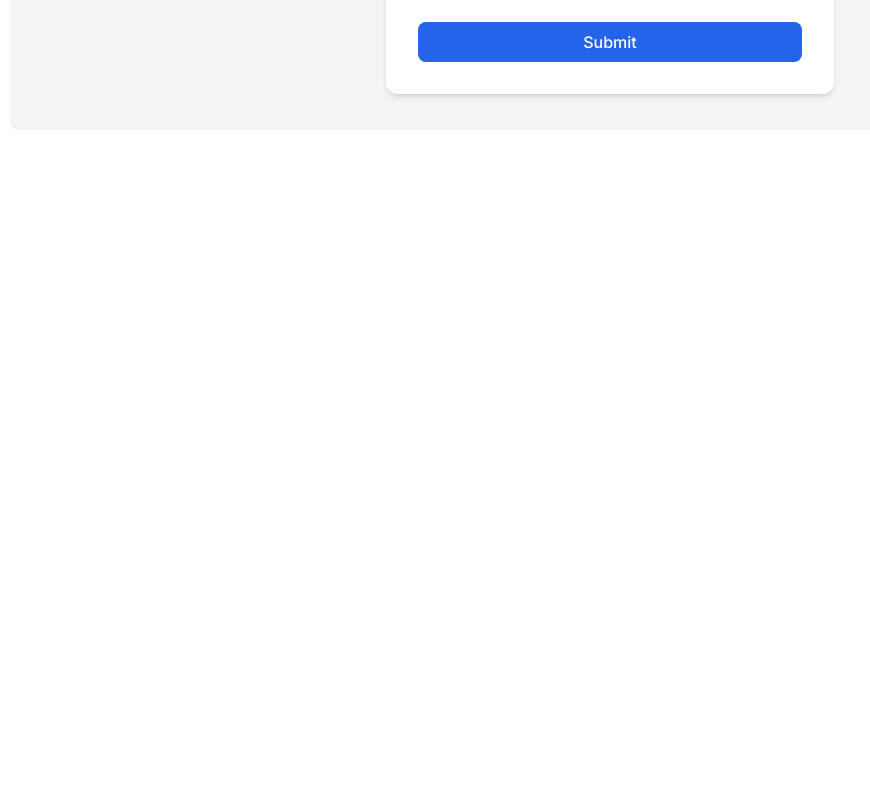
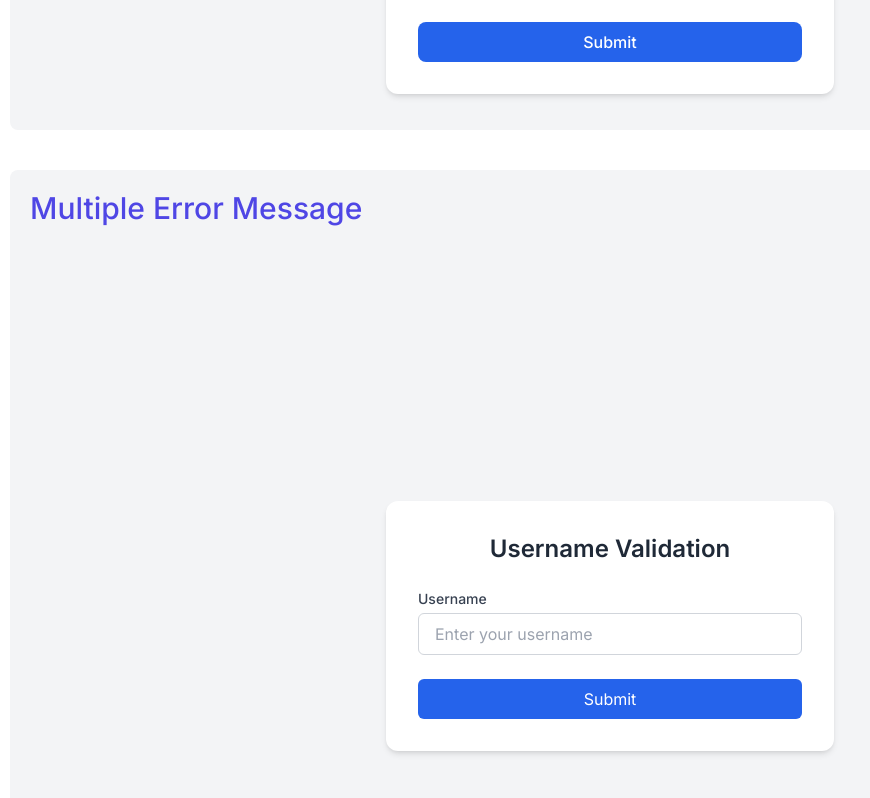
Before and after one commit to aweeshathavishanka/react-hook-form-learning, a Next.js app: page / in a window 1280 px wide. Shown: the part 2100-2898 px from the top of the page, without its empty margins (30-900 px from the left). Before the commit the page ends 2270 px from the top, so only its background shows below. Built offline with nearby package versions, Linux system fonts and the light colour scheme.

Commit message:
Add MultipleErrorMessage component with username validation and error handling

```diff
--- a/app/page.tsx
+++ b/app/page.tsx
@@ -1,4 +1,5 @@
 import CoreTrio from "@/components/core-trio";
+import MultipleErrorMessage from "@/components/multiple-error-message";
 import MyForm from "@/components/MyForm";
 import UseForm from "@/components/use-form";
 import Image from "next/image";
@@ -25,6 +26,12 @@ export default function Home() {
           </h1>
           <CoreTrio />
         </div>
+        <div className="bg-gray-100 p-5 rounded-lg">
+          <h1 className="text-indigo-600 font-medium text-3xl">
+            Multiple Error Message
+          </h1>
+          <MultipleErrorMessage />
+        </div>
       </div>
     </main>
   );
--- /dev/null
+++ b/components/multiple-error-message.tsx
@@ -0,0 +1,66 @@
+"use client";
+import React from "react";
+import { useForm } from "react-hook-form";
+
+export default function MultipleErrorMessage() {
+  const {
+    register,
+    handleSubmit,
+    formState: { errors },
+  } = useForm({
+    criteriaMode: "all", // Enables showing all validation errors
+  });
+
+  const onSubmit = (data: any) => {
+    console.log("Submitted Data:", data);
+  };
+
+  return (
+    <div className="min-h-screen bg-gray-100 flex items-center justify-center p-6">
+      <form
+        onSubmit={handleSubmit(onSubmit)}
+        className="bg-white shadow-md rounded-xl p-8 w-full max-w-md space-y-6">
+        <h2 className="text-2xl font-semibold text-center text-gray-800">
+          Username Validation
+        </h2>
+
+        <div>
+          <label className="block text-sm font-medium text-gray-700 mb-1">
+            Username
+          </label>
+          <input
+            {...register("username", {
+              validate: {
+                noAdmin: (value) =>
+                  !value.toLowerCase().includes("admin", "biznez.lk") ||
+                  "Username cannot contain 'admin' biznez.lk",
+                minLength: (value) =>
+                  value.length >= 4 || "Username must be at least 4 characters",
+                noSpaces: (value) =>
+                  !/\s/.test(value) || "Username cannot contain spaces",
+              },
+            })}
+            placeholder="Enter your username"
+            className={`w-full px-4 py-2 border ${
+              errors.username ? "border-red-500" : "border-gray-300"
+            } rounded-md focus:outline-none focus:ring-2 focus:ring-blue-500`}
+          />
+
+          {errors.username && (
+            <div className="text-sm text-red-600 mt-2 space-y-1">
+              {Object.values(errors.username.types || {}).map((msg, i) => (
+                <p key={i}>• {msg}</p>
+              ))}
+            </div>
+          )}
+        </div>
+
+        <button
+          type="submit"
+          className="w-full bg-blue-600 text-white py-2 rounded-md hover:bg-blue-700 transition">
+          Submit
+        </button>
+      </form>
+    </div>
+  );
+}
```
